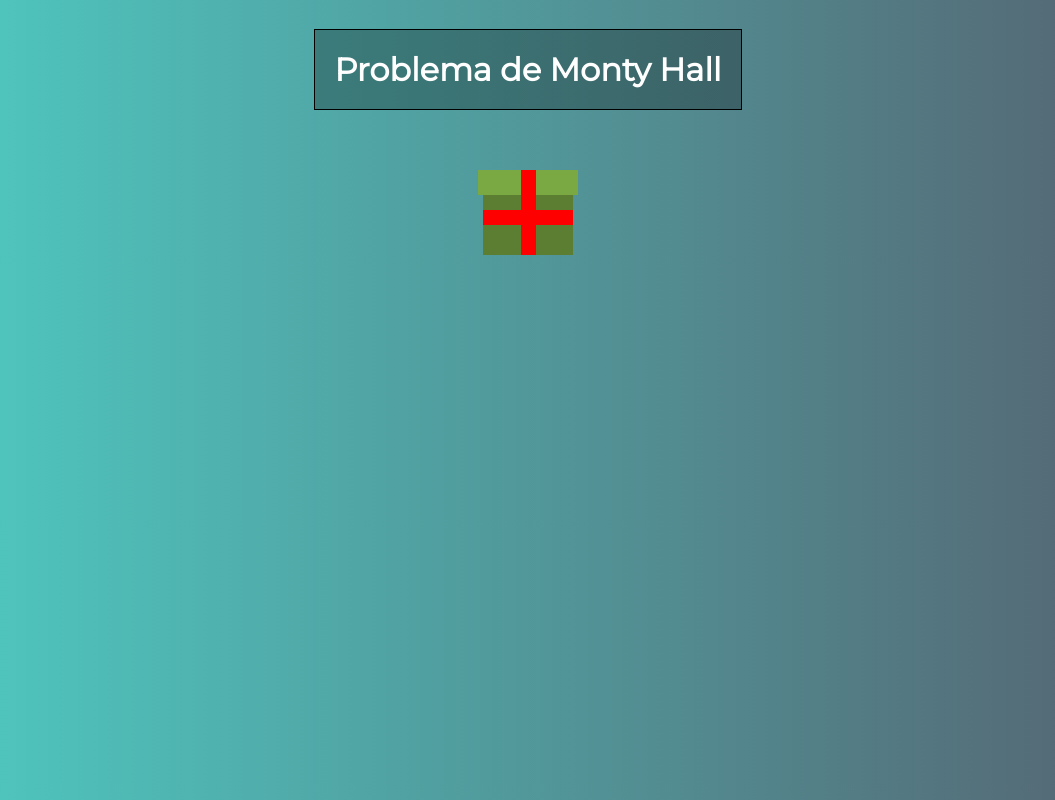
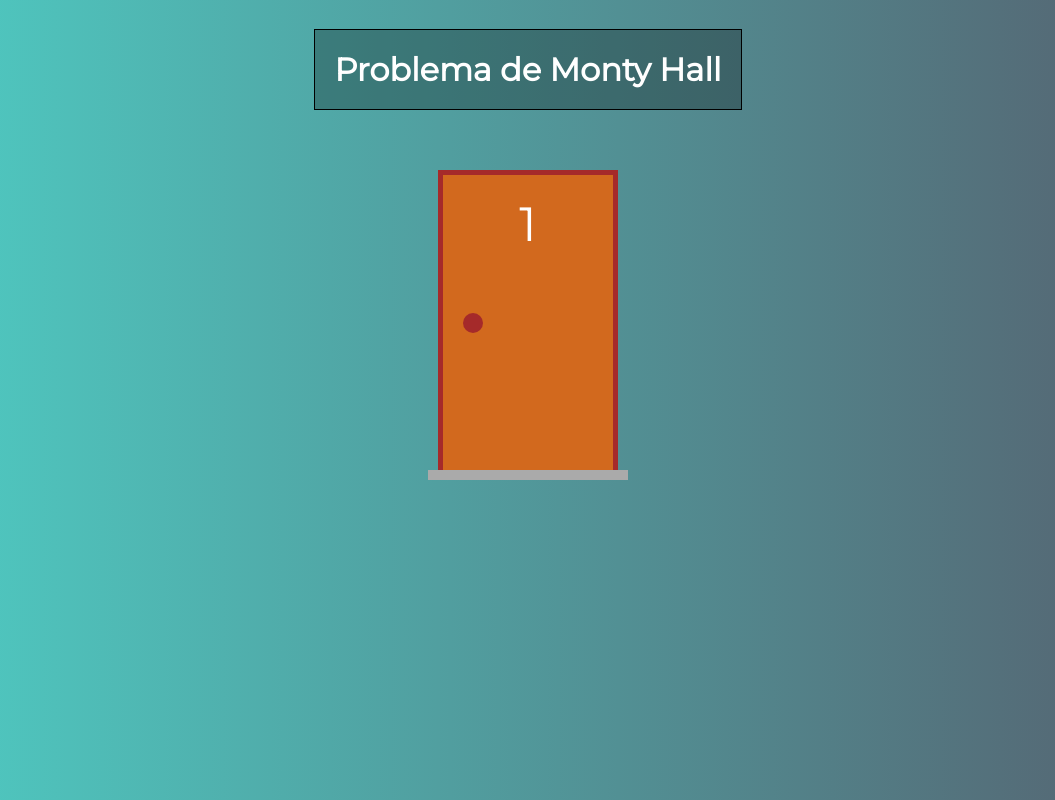
Before and after one commit to lucasCarvalhaes/monty-hall, a Vue app: page / in a window 1280 px wide. Shown: the whole page, without its empty margins (112-1167 px from the left). Built offline with nearby package versions, Linux system fonts and the light colour scheme.

Commit message:
Adicionado componente Door

```diff
--- a/src/App.vue
+++ b/src/App.vue
@@ -1,16 +1,16 @@
 <template>
     <div id="app">
         <h1>Problema de Monty Hall</h1>
-        <Gift />
+        <Door number="1" :hasGift="false" />
     </div>
 </template>
 
 <script>
-import Gift from './components/Gift'
+import Door from './components/Door'
 
 export default {
     name: 'App',
-    components: { Gift }
+    components: { Door }
 }
 </script>
 
--- /dev/null
+++ b/src/components/Door.vue
@@ -0,0 +1,111 @@
+<template>
+    <div class="door-area">
+        <div class="door-frame" :class="{ selected }">
+            <Gift v-if="open && hasGift" />
+        </div>
+        <div class="door" :class="{ open }" @click="selected = !selected">
+            <div class="number" :class="{ selected }">{{ number  }}</div>
+            <div class="knob" @click.stop="open = true" :class="{ selected }"></div>
+        </div>
+    </div>
+</template>
+
+<script>
+import Gift from './Gift'
+
+export default {
+    name: 'Door',
+    components: { Gift },
+    props: {
+        number: {},
+        hasGift: { type: Boolean }
+    },
+    data: function() {
+        return {
+            open: false,
+            selected: false
+        }
+    }
+}
+</script>
+
+<style>
+:root {
+    --door-border: 5px solid brown;
+    --selected-border: 5px solid yellow;
+}
+
+.door-area {
+    position: relative;
+    width: 200px;
+    height: 310px;
+    border-bottom: 10px solid #aaa;
+    margin-bottom: 20px;
+    font-size: 3rem;
+
+    display: flex;
+    justify-content: center;
+}
+
+.door-frame {
+    position: absolute;
+    width: 180px;
+    height: 300px;
+
+    border-left: var(--door-border);
+    border-top: var(--door-border);
+    border-right: var(--door-border);
+
+    display: flex;
+    justify-content: center;
+    align-items: flex-end;
+}
+
+.door {
+    position: absolute;
+    top: 5px;
+    height: 295px;
+    width: 170px;
+    background-color: chocolate;
+
+    display: flex;
+    align-items: center;
+    flex-direction: column;
+    padding: 20px;
+}
+
+.door .knob {
+    height: 20px;
+    width: 20px;
+    border-radius: 10px;
+    background-color: brown;
+    align-self: flex-start;
+    margin-top: 60px;
+}
+
+.door-frame.selected {
+    border-left: var(--selected-border);
+    border-top: var(--selected-border);
+    border-right: var(--selected-border);
+}
+
+.door .number.selected {
+    color: yellow;
+}
+
+.door .knob.selected {
+    background-color: yellow;
+}
+
+.door.open {
+    background-color: #0007;
+}
+
+.door.open .knob {
+    display: none;
+}
+
+.door.open .number {
+    display: none;
+}
+</style>
```
